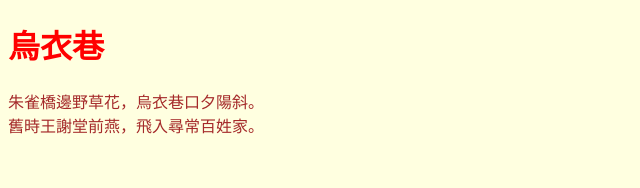
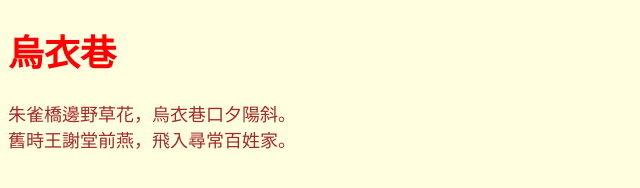
Before and after one commit to s41118104/41118104, a plain HTML site: page poem2.html in a window 1280 px wide. Shown: the whole page, without its empty margins (0-640 px from the left). Drawn offline with Linux system fonts and the light colour scheme.

Commit message:
Update poem2.html

```diff
--- a/poem2.html
+++ b/poem2.html
@@ -9,11 +9,11 @@
       }
       h1{
         color: red;
-        font-size: 36;
+        font-size: 36px;
       }
       p{
         color: brown;
-        font-size: 18;
+        font-size: 18px;
       }
     </style>
   </head>
```
